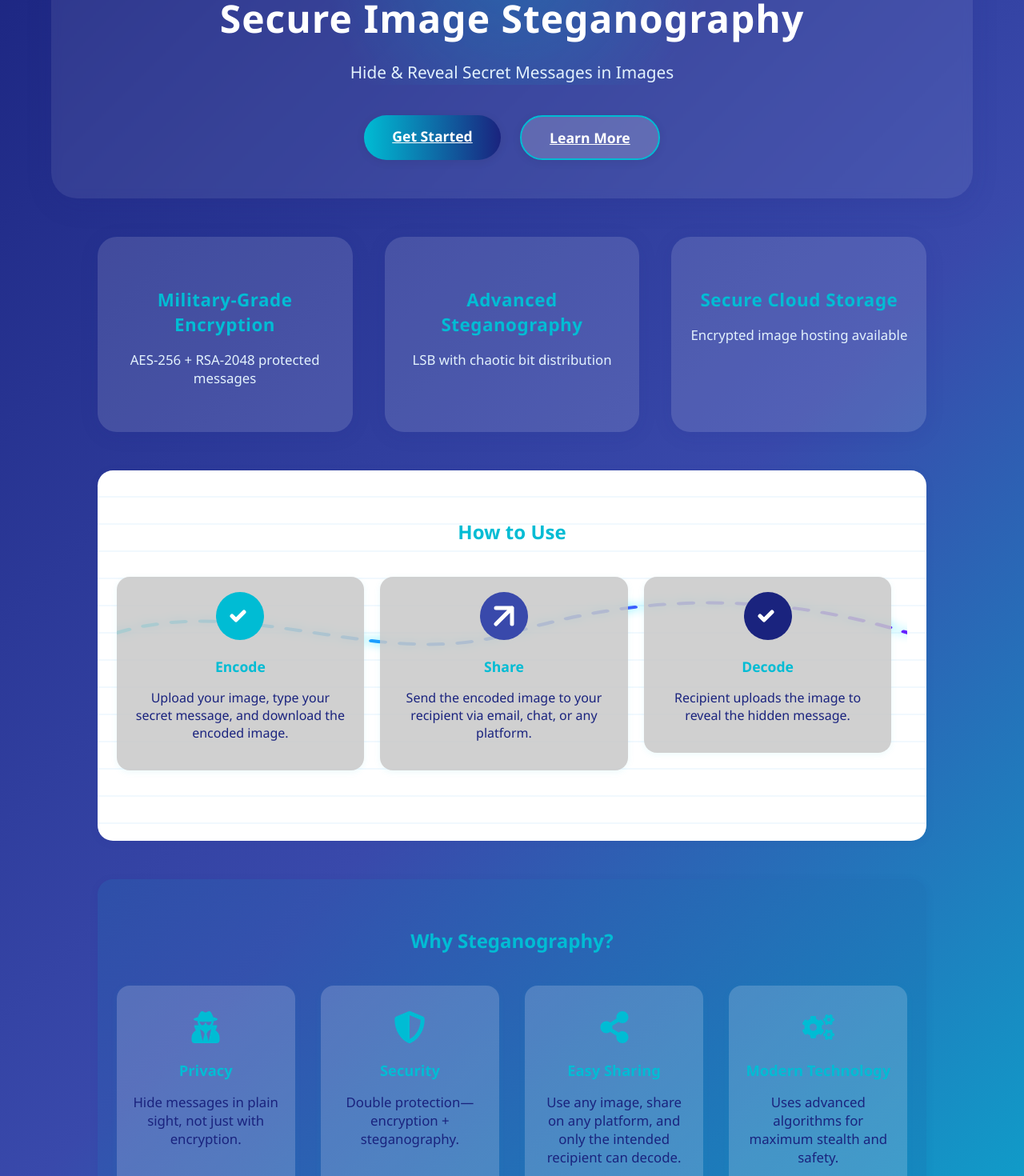
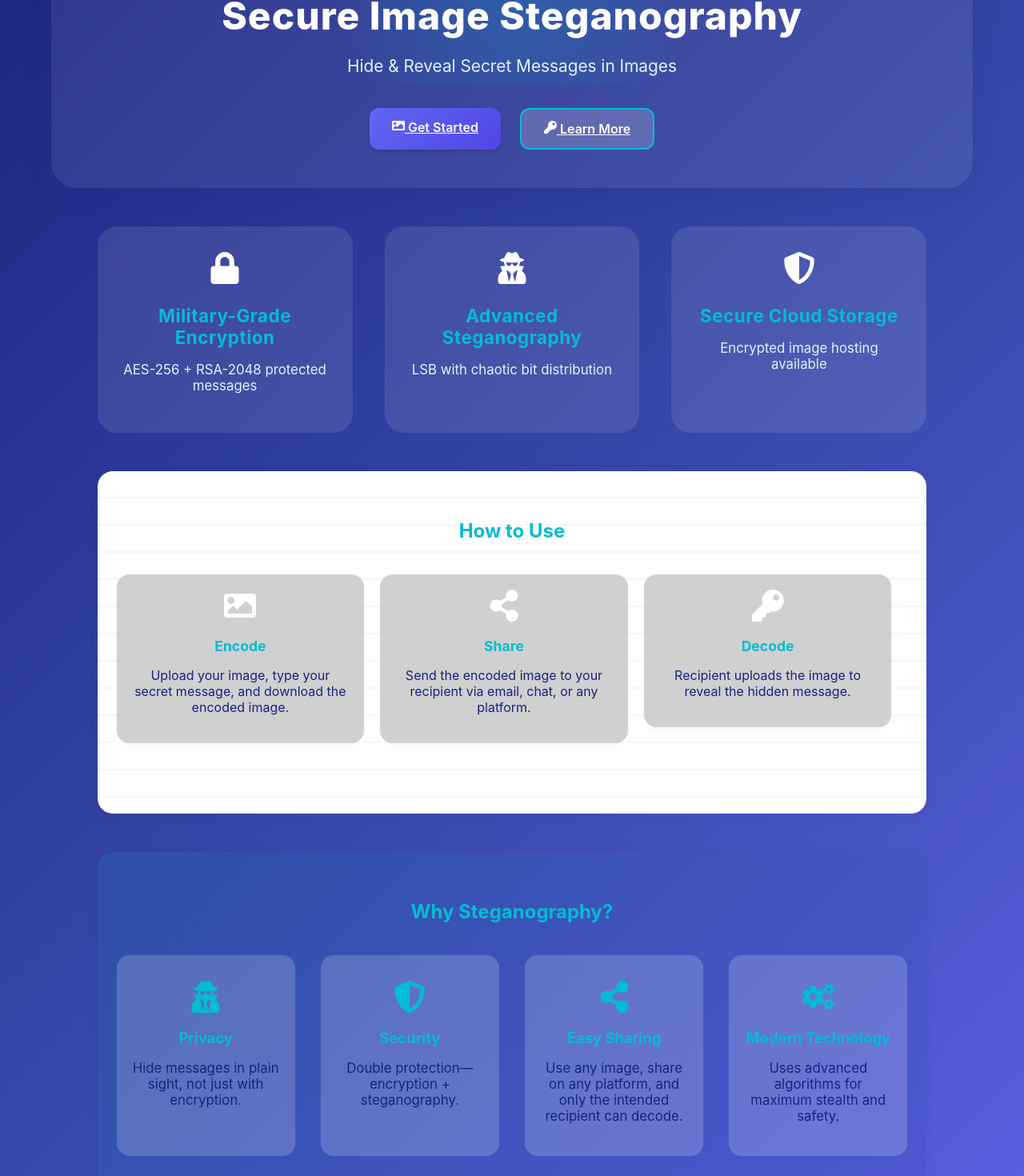
Before and after one commit to vishal-tamhane/Steganography_Project2, a React (Create React App) app in the folder frontend-temp/: page / in a window 1280 px wide. Shown: the part 204-1674 px from the top of the page at 80% size. Built offline with nearby package versions, Linux system fonts and the light colour scheme.

Commit message:
Refactor project structure and enhance UI with animations. Updated package name to 'steganography-app', improved CSS variables for theming, and integrated Framer Motion for smoother transitions in Encode and Decode pages. Enhanced HomePage with animated sections and icons for better user experience.

```diff
--- a/frontend-temp/src/App.css
+++ b/frontend-temp/src/App.css
@@ -1,9 +1,26 @@
 /* .......................... Global Styles .......................... */
+:root {
+  --primary-color: #6366f1;
+  --secondary-color: #4f46e5;
+  --accent-color: #8b5cf6;
+  --background-gradient: linear-gradient(135deg, #1a237e 0%, #3949ab 50%, #6366f1 100%);
+  --glass-bg: rgba(255, 255, 255, 0.1);
+  --glass-border: rgba(255, 255, 255, 0.2);
+  --text-primary: #ffffff;
+  --text-secondary: #e2e8f0;
+  --success-color: #10b981;
+  --error-color: #ef4444;
+  --shadow-sm: 0 1px 2px 0 rgba(0, 0, 0, 0.05);
+  --shadow-md: 0 4px 6px -1px rgba(0, 0, 0, 0.1), 0 2px 4px -1px rgba(0, 0, 0, 0.06);
+  --shadow-lg: 0 10px 15px -3px rgba(0, 0, 0, 0.1), 0 4px 6px -2px rgba(0, 0, 0, 0.05);
+}
+
 body {
   margin: 0;
-  font-family: 'Segoe UI', 'Roboto', Arial, sans-serif;
-  background: linear-gradient(135deg, #1a237e 0%, #3949ab 50%, #00bcd4 100%);
+  font-family: 'Inter', -apple-system, BlinkMacSystemFont, 'Segoe UI', Roboto, sans-serif;
+  background: var(--background-gradient);
   min-height: 100vh;
+  color: var(--text-primary);
 }
 
 .hero-section {
@@ -60,26 +77,42 @@ body {
 }
 
 .btn {
-  padding: 0.9rem 2.2rem;
+  padding: 0.875rem 1.75rem;
   border: none;
-  border-radius: 2rem;
-  font-size: 1.1rem;
+  border-radius: 0.75rem;
+  font-size: 1rem;
   font-weight: 600;
   cursor: pointer;
-  transition: background 0.2s, color 0.2s, box-shadow 0.2s, transform 0.2s;
-  box-shadow: 0 2px 12px rgba(0,0,0,0.08);
-  outline: none;
+  transition: all 0.3s ease;
+  position: relative;
+  overflow: hidden;
+}
+
+.btn::before {
+  content: '';
+  position: absolute;
+  top: 0;
+  left: 0;
+  width: 100%;
+  height: 100%;
+  background: linear-gradient(45deg, transparent, rgba(255, 255, 255, 0.1), transparent);
+  transform: translateX(-100%);
+  transition: transform 0.6s ease;
+}
+
+.btn:hover::before {
+  transform: translateX(100%);
 }
 
 .btn-primary {
-  background: linear-gradient(90deg, #00bcd4 0%, #1a237e 100%);
-  color: #fff;
+  background: linear-gradient(135deg, var(--primary-color), var(--secondary-color));
+  color: white;
+  box-shadow: var(--shadow-md);
 }
 
 .btn-primary:hover {
-  background: linear-gradient(90deg, #1a237e 0%, #00bcd4 100%);
-  color: #fff;
-  transform: translateY(-2px) scale(1.04);
+  transform: translateY(-2px);
+  box-shadow: var(--shadow-lg);
 }
 
 .btn-secondary {
@@ -108,20 +141,34 @@ body {
 }
 
 .feature-card {
-  background: rgba(255,255,255,0.13);
+  background: var(--glass-bg);
   border-radius: 1.5rem;
-  box-shadow: 0 4px 24px 0 rgba(31, 38, 135, 0.10);
-  padding: 2.5rem 1.5rem;
+  padding: 2rem;
   text-align: center;
-  color: #fff;
+  transition: all 0.3s ease;
   position: relative;
   overflow: hidden;
-  transition: transform 0.2s, box-shadow 0.2s;
+}
+
+.feature-card::before {
+  content: '';
+  position: absolute;
+  top: 0;
+  left: 0;
+  width: 100%;
+  height: 100%;
+  background: linear-gradient(45deg, transparent, rgba(255, 255, 255, 0.1), transparent);
+  transform: translateX(-100%);
+  transition: transform 0.6s ease;
+}
+
+.feature-card:hover::before {
+  transform: translateX(100%);
 }
 
 .feature-card:hover {
-  transform: translateY(-8px) scale(1.03);
-  box-shadow: 0 8px 32px 0 rgba(31, 38, 135, 0.18);
+  transform: translateY(-8px);
+  box-shadow: var(--shadow-lg);
 }
 
 .feature-card h3 {
@@ -136,6 +183,7 @@ body {
   font-size: 1.05rem;
   color: #e3f2fd;
 }
+
 .how-to-use-notebook {
   background: repeating-linear-gradient(
     to bottom,
@@ -348,10 +396,10 @@ body {
 /* ........................ Navbar ...................... */
 /* Navbar Styles */
 .navbar {
-  background: rgba(255, 255, 255, 0.1);
-  backdrop-filter: blur(10px);
-  padding: 1rem 0;
-  margin-bottom: 1rem;
+  background: var(--glass-bg);
+  backdrop-filter: blur(12px);
+  border-bottom: 1px solid var(--glass-border);
+  padding: 1rem 2rem;
   position: fixed;
   width: 100%;
   top: 0;
@@ -368,15 +416,17 @@ body {
 }
 
 .navbar-brand {
-  color: #fff;
   font-size: 1.5rem;
   font-weight: 700;
+  color: var(--text-primary);
   text-decoration: none;
-  transition: color 0.3s ease;
+  display: flex;
+  align-items: center;
+  gap: 0.5rem;
 }
 
 .navbar-brand:hover {
-  color: #00bcd4;
+  color: var(--primary-color);
 }
 
 .navbar-links {
@@ -957,7 +1007,7 @@ body {
 }
 
 .glass-card {
-  background: rgba(255, 255, 255, 0.1);
+  background: var(--glass-bg);
   backdrop-filter: blur(12px);
   border-radius: 20px;
   padding: 2.5rem;
@@ -978,21 +1028,23 @@ body {
 }
 
 .dropzone {
-  border: 2px dashed #00bcd4;
-  border-radius: 15px;
+  background: var(--glass-bg);
+  border: 2px dashed var(--glass-border);
+  border-radius: 1rem;
   padding: 2rem;
+  text-align: center;
+  cursor: pointer;
   transition: all 0.3s ease;
-  cursor: pointer;
-  background: rgba(0, 188, 212, 0.05);
 }
 
 .dropzone.active {
-  border-color: #1a237e;
-  background: rgba(26, 35, 126, 0.1);
+  border-color: var(--primary-color);
+  background: rgba(99, 102, 241, 0.1);
 }
 
 .dropzone.success {
-  border-color: #4CAF50;
+  border-color: var(--success-color);
+  background: rgba(16, 185, 129, 0.1);
 }
 
 .dropzone-content {
@@ -1101,8 +1153,10 @@ body {
   height: 24px;
   border: 3px solid rgba(255, 255, 255, 0.3);
   border-radius: 50%;
-  border-top-color: #fff;
-  animation: spin 1s linear infinite;
+  border-top-color: white;
+  animation: spin 1s ease-in-out infinite;
+  display: inline-block;
+  margin-right: 8px;
 }
 
 @keyframes spin {
@@ -1127,7 +1181,7 @@ body {
 }
 
 .glass-card {
-  background: rgba(255, 255, 255, 0.1);
+  background: var(--glass-bg);
   backdrop-filter: blur(12px);
   border-radius: 20px;
   padding: 2.5rem;
@@ -1148,22 +1202,23 @@ body {
 }
 
 .dropzone {
-  border: 2px dashed #00bcd4;
-  border-radius: 15px;
+  background: var(--glass-bg);
+  border: 2px dashed var(--glass-border);
+  border-radius: 1rem;
   padding: 2rem;
+  text-align: center;
+  cursor: pointer;
   transition: all 0.3s ease;
-  cursor: pointer;
-  background: rgba(0, 188, 212, 0.05);
-  margin-bottom: 1.5rem;
 }
 
 .dropzone.active {
-  border-color: #1a237e;
-  background: rgba(26, 35, 126, 0.1);
+  border-color: var(--primary-color);
+  background: rgba(99, 102, 241, 0.1);
 }
 
 .dropzone.success {
-  border-color: #4CAF50;
+  border-color: var(--success-color);
+  background: rgba(16, 185, 129, 0.1);
 }
 
 .dropzone-content {
@@ -1251,8 +1306,10 @@ body {
   height: 24px;
   border: 3px solid rgba(255, 255, 255, 0.3);
   border-radius: 50%;
-  border-top-color: #fff;
-  animation: spin 1s linear infinite;
+  border-top-color: white;
+  animation: spin 1s ease-in-out infinite;
+  display: inline-block;
+  margin-right: 8px;
 }
 
 @keyframes spin {
--- a/frontend-temp/src/pages/DecodePage.js
+++ b/frontend-temp/src/pages/DecodePage.js
@@ -1,6 +1,8 @@
 import React, { useState } from 'react';
 import { useDropzone } from 'react-dropzone';
 import { useAuth } from '../context/AuthContext';
+import { motion } from 'framer-motion';
+import { FaImage, FaKey, FaSpinner, FaCheck, FaExclamationTriangle, FaCopy } from 'react-icons/fa';
 import '../App.css';
 
 const DecodePage = () => {
@@ -76,25 +78,41 @@ const DecodePage = () => {
   };
 
   return (
-    <div className="decode-container">
-      <div className="glass-card">
+    <motion.div
+      className="decode-container"
+      initial={{ opacity: 0, y: 20 }}
+      animate={{ opacity: 1, y: 0 }}
+      transition={{ duration: 0.8 }}
+    >
+      <motion.div
+        className="glass-card"
+        whileHover={{ scale: 1.02 }}
+        transition={{ duration: 0.3 }}
+      >
         <h2 className="decode-title">Decode Message</h2>
         <form onSubmit={handleSubmit}>
-          <div
+          <motion.div
             {...getRootProps()}
             className={`dropzone ${isDragActive ? 'active' : ''} ${file ? 'success' : ''}`}
+            whileHover={{ scale: 1.02 }}
+            transition={{ duration: 0.3 }}
           >
             <input {...getInputProps()} />
             <div className="dropzone-content">
               {file ? (
-                <div className="file-preview">
-                  <i className="file-img-icon">📷</i>
+                <motion.div
+                  className="file-preview"
+                  initial={{ opacity: 0, scale: 0.8 }}
+                  animate={{ opacity: 1, scale: 1 }}
+                  transition={{ duration: 0.3 }}
+                >
+                  <FaImage className="file-img-icon" size={40} />
                   <p className="file-name">{file.name}</p>
                   <p className="file-size">{(file.size / 1024).toFixed(2)} KB</p>
-                </div>
+                </motion.div>
               ) : (
                 <>
-                  <i className="upload-icon">📁</i>
+                  <FaImage className="upload-icon" size={40} />
                   <p className="drop-text">
                     {isDragActive
                       ? 'Drop the image here'
@@ -103,10 +121,17 @@ const DecodePage = () => {
                 </>
               )}
             </div>
-          </div>
+          </motion.div>
 
-          <div className="secret-key-container">
+          <motion.div
+            className="secret-key-container"
+            initial={{ opacity: 0, y: 20 }}
+            animate={{ opacity: 1, y: 0 }}
+            transition={{ duration: 0.8, delay: 0.2 }}
+          >
             <label htmlFor="decryptionKey">Enter Secret Key:</label>
+            <div className="input-with-icon">
+              <FaKey className="input-icon" />
               <input
                 id="decryptionKey"
                 type="password"
@@ -116,43 +141,62 @@ const DecodePage = () => {
                 required
               />
             </div>
+          </motion.div>
 
-          <button
+          <motion.button
             type="submit"
             className="decode-button"
             disabled={loading || !file || !decryptionKey}
+            whileHover={{ scale: 1.05 }}
+            whileTap={{ scale: 0.95 }}
           >
             {loading ? (
               <>
-                <span className="spinner"></span>
+                <FaSpinner className="spinner" />
                 Decoding...
               </>
             ) : (
               'Decode Message'
             )}
-          </button>
+          </motion.button>
 
-          {error && <div className="error-message">{error}</div>}
+          {error && (
+            <motion.div
+              className="error-message"
+              initial={{ opacity: 0, y: -10 }}
+              animate={{ opacity: 1, y: 0 }}
+            >
+              <FaExclamationTriangle className="error-icon" />
+              {error}
+            </motion.div>
+          )}
 
           {decodedMessage && (
-            <div className="message-result">
+            <motion.div
+              className="message-result"
+              initial={{ opacity: 0, y: 20 }}
+              animate={{ opacity: 1, y: 0 }}
+              transition={{ duration: 0.5 }}
+            >
               <div className="message-header">
                 <h3>Decoded Message</h3>
-                <button
+                <motion.button
                   type="button"
                   className="copy-button"
                   onClick={handleCopy}
                   title="Copy to clipboard"
+                  whileHover={{ scale: 1.1 }}
+                  whileTap={{ scale: 0.9 }}
                 >
-                  📋
-                </button>
+                  <FaCopy />
+                </motion.button>
               </div>
               <div className="message-content">{decodedMessage}</div>
-            </div>
+            </motion.div>
           )}
         </form>
-      </div>
-    </div>
+      </motion.div>
+    </motion.div>
   );
 };
 
--- a/frontend-temp/src/pages/HomePage.js
+++ b/frontend-temp/src/pages/HomePage.js
@@ -1,132 +1,181 @@
 import React from 'react';
-import { FaUserSecret, FaShieldAlt, FaShareAlt, FaCogs } from 'react-icons/fa';
-
+import { FaUserSecret, FaShieldAlt, FaShareAlt, FaCogs, FaLock, FaImage, FaKey } from 'react-icons/fa';
+import { motion } from 'framer-motion';
 import '../App.css';
 
 const HomePage = () => {
   return (
     <div>
-      <section className="hero-section">
+      <motion.section
+        className="hero-section"
+        initial={{ opacity: 0, y: 20 }}
+        animate={{ opacity: 1, y: 0 }}
+        transition={{ duration: 0.8 }}
+      >
         <div className="container">
-          <h1>Secure Image Steganography</h1>
-          <p className="subtitle">Hide & Reveal Secret Messages in Images</p>
-          <div className="hero-buttons">
-            <a href="/encode" className="btn btn-primary">Get Started</a>
-            <a href="/decode" className="btn btn-secondary">Learn More</a>
+          <motion.h1
+            initial={{ opacity: 0, y: 20 }}
+            animate={{ opacity: 1, y: 0 }}
+            transition={{ duration: 0.8, delay: 0.2 }}
+          >
+            Secure Image Steganography
+          </motion.h1>
+          <motion.p
+            className="subtitle"
+            initial={{ opacity: 0, y: 20 }}
+            animate={{ opacity: 1, y: 0 }}
+            transition={{ duration: 0.8, delay: 0.4 }}
+          >
+            Hide & Reveal Secret Messages in Images
+          </motion.p>
+          <motion.div
+            className="hero-buttons"
+            initial={{ opacity: 0, y: 20 }}
+            animate={{ opacity: 1, y: 0 }}
+            transition={{ duration: 0.8, delay: 0.6 }}
+          >
+            <a href="/encode" className="btn btn-primary">
+              <FaImage className="mr-2" /> Get Started
+            </a>
+            <a href="/decode" className="btn btn-secondary">
+              <FaKey className="mr-2" /> Learn More
+            </a>
+          </motion.div>
         </div>
-        </div>
-      </section>
+      </motion.section>
 
       <div className="container">
-        <div className="features-grid">
-          <div className="feature-card">
+        <motion.div
+          className="features-grid"
+          initial={{ opacity: 0, y: 20 }}
+          animate={{ opacity: 1, y: 0 }}
+          transition={{ duration: 0.8, delay: 0.8 }}
+        >
+          <motion.div
+            className="feature-card"
+            whileHover={{ scale: 1.05 }}
+            transition={{ duration: 0.3 }}
+          >
+            <FaLock className="feature-icon" size={40} />
             <h3>Military-Grade Encryption</h3>
             <p>AES-256 + RSA-2048 protected messages</p>
-          </div>
-          <div className="feature-card">
+          </motion.div>
+          <motion.div
+            className="feature-card"
+            whileHover={{ scale: 1.05 }}
+            transition={{ duration: 0.3 }}
+          >
+            <FaUserSecret className="feature-icon" size={40} />
             <h3>Advanced Steganography</h3>
             <p>LSB with chaotic bit distribution</p>
-          </div>
-          <div className="feature-card">
+          </motion.div>
+          <motion.div
+            className="feature-card"
+            whileHover={{ scale: 1.05 }}
+            transition={{ duration: 0.3 }}
+          >
+            <FaShieldAlt className="feature-icon" size={40} />
             <h3>Secure Cloud Storage</h3>
             <p>Encrypted image hosting available</p>
-          </div>
-        </div>
+          </motion.div>
+        </motion.div>
 
-        {/* How to Use Section */}
-        <section className="how-to-use-notebook">
+        <motion.section
+          className="how-to-use-notebook"
+          initial={{ opacity: 0, y: 20 }}
+          animate={{ opacity: 1, y: 0 }}
+          transition={{ duration: 0.8, delay: 1 }}
+        >
           <h2>How to Use</h2>
           <div className="how-to-steps-wrapper">
-            <div className="how-to-step">
+            <motion.div
+              className="how-to-step"
+              whileHover={{ scale: 1.05 }}
+              transition={{ duration: 0.3 }}
+            >
               <div className="how-to-img">
-                {/* Replace with your own image if desired */}
-                <svg width="60" height="60" viewBox="0 0 24 24" fill="none">
-                  <circle cx="12" cy="12" r="12" fill="#00bcd4" />
-                  <path d="M8 12l2 2 4-4" stroke="#fff" strokeWidth="2" strokeLinecap="round" strokeLinejoin="round" />
-                </svg>
+                <FaImage size={40} />
               </div>
               <div className="how-to-desc">
                 <strong>Encode</strong>
                 <p>Upload your image, type your secret message, and download the encoded image.</p>
               </div>
-            </div>
-            <div className="how-to-step">
+            </motion.div>
+            <motion.div
+              className="how-to-step"
+              whileHover={{ scale: 1.05 }}
+              transition={{ duration: 0.3 }}
+            >
               <div className="how-to-img">
-                <svg width="60" height="60" viewBox="0 0 24 24" fill="none">
-                  <circle cx="12" cy="12" r="12" fill="#3949ab" />
-                  <path d="M16 8l-8 8M8 8h8v8" stroke="#fff" strokeWidth="2" strokeLinecap="round" strokeLinejoin="round" />
-                </svg>
+                <FaShareAlt size={40} />
               </div>
               <div className="how-to-desc">
                 <strong>Share</strong>
                 <p>Send the encoded image to your recipient via email, chat, or any platform.</p>
               </div>
-            </div>
-            <div className="how-to-step">
+            </motion.div>
+            <motion.div
+              className="how-to-step"
+              whileHover={{ scale: 1.05 }}
+              transition={{ duration: 0.3 }}
+            >
               <div className="how-to-img">
-                <svg width="60" height="60" viewBox="0 0 24 24" fill="none">
-                  <circle cx="12" cy="12" r="12" fill="#1a237e" />
-                  <path d="M8 12l2 2 4-4" stroke="#fff" strokeWidth="2" strokeLinecap="round" strokeLinejoin="round" />
-                </svg>
+                <FaKey size={40} />
               </div>
               <div className="how-to-desc">
                 <strong>Decode</strong>
                 <p>Recipient uploads the image to reveal the hidden message.</p>
               </div>
+            </motion.div>
           </div>
-            {/* Dotted curved line */}
-            <svg className="how-to-dotted-line" viewBox="0 0 600 120" width="100%" height="120" preserveAspectRatio="none">
-              <defs>
-                <linearGradient id="waveGradient" x1="0%" y1="0%" x2="100%" y2="0%">
-                  <stop offset="0%" stopColor="#00e5ff" />
-                  <stop offset="50%" stopColor="#2979ff" />
-                  <stop offset="100%" stopColor="#651fff" />
-                </linearGradient>
-              </defs>
-              <path
-                d="M0,60
-       C100,10 200,110 300,60
-       S500,10 600,60"
-                fill="none"
-                stroke="url(#waveGradient)"
-                strokeWidth="4"
-                strokeDasharray="10,12"
-                strokeLinecap="round"
-                filter="drop-shadow(0 0 6px #00e5ff)"
-              />
-            </svg>
+        </motion.section>
 
-
-          </div>
-        </section>
-
-
-        {/* Why Steganography Section */}
-        <section className="why-steg-section">
+        <motion.section
+          className="why-steg-section"
+          initial={{ opacity: 0, y: 20 }}
+          animate={{ opacity: 1, y: 0 }}
+          transition={{ duration: 0.8, delay: 1.2 }}
+        >
           <h2>Why Steganography?</h2>
           <div className="why-steg-grid">
-    <div className="why-steg-card">
+            <motion.div
+              className="why-steg-card"
+              whileHover={{ scale: 1.05 }}
+              transition={{ duration: 0.3 }}
+            >
               <FaUserSecret className="why-steg-icon" />
               <strong>Privacy</strong>
               <p>Hide messages in plain sight, not just with encryption.</p>
-    </div>
-    <div className="why-steg-card">
+            </motion.div>
+            <motion.div
+              className="why-steg-card"
+              whileHover={{ scale: 1.05 }}
+              transition={{ duration: 0.3 }}
+            >
               <FaShieldAlt className="why-steg-icon" />
               <strong>Security</strong>
               <p>Double protection—encryption + steganography.</p>
-    </div>
-    <div className="why-steg-card">
+            </motion.div>
+            <motion.div
+              className="why-steg-card"
+              whileHover={{ scale: 1.05 }}
+              transition={{ duration: 0.3 }}
+            >
               <FaShareAlt className="why-steg-icon" />
               <strong>Easy Sharing</strong>
               <p>Use any image, share on any platform, and only the intended recipient can decode.</p>
-    </div>
-    <div className="why-steg-card">
+            </motion.div>
+            <motion.div
+              className="why-steg-card"
+              whileHover={{ scale: 1.05 }}
+              transition={{ duration: 0.3 }}
+            >
               <FaCogs className="why-steg-icon" />
               <strong>Modern Technology</strong>
               <p>Uses advanced algorithms for maximum stealth and safety.</p>
+            </motion.div>
           </div>
-  </div>
-</section>
+        </motion.section>
       </div>
     </div>
   );
```
Also changed, not shown: frontend-temp/package.json (+9 -11 lines), frontend-temp/src/pages/EncodePage.js (+78 -20 lines). Lines whose indentation alone changed are shown as unchanged.
